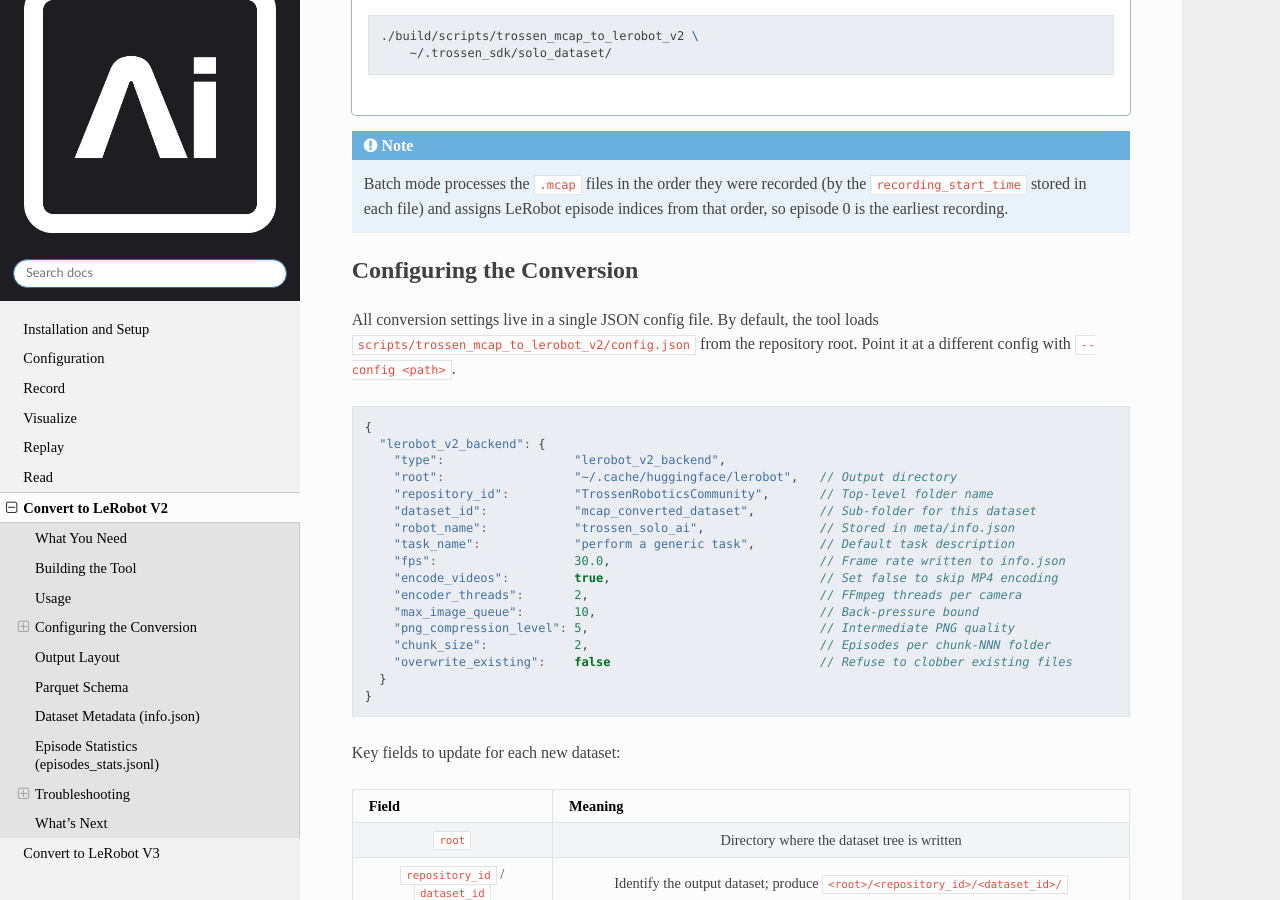
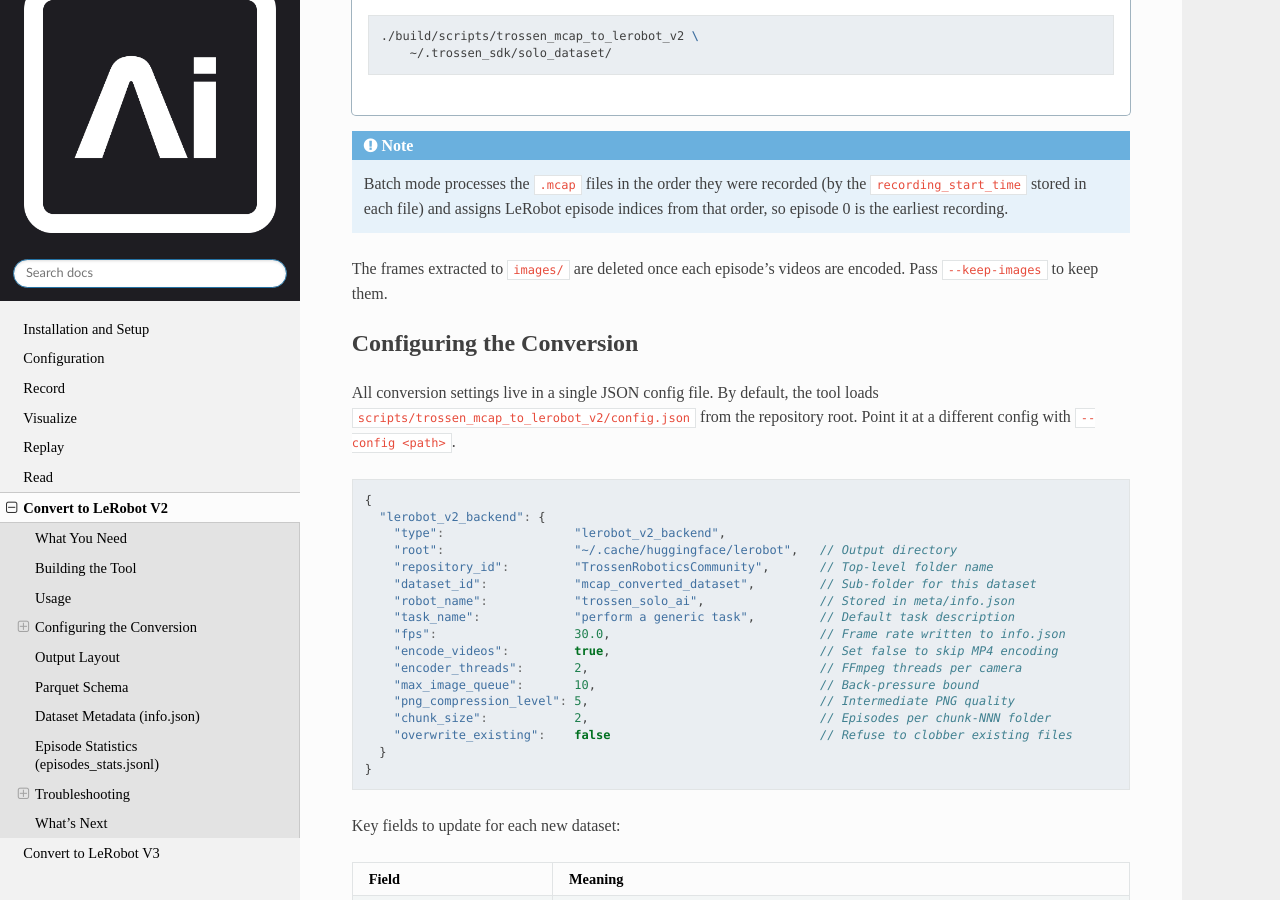
Before and after one commit to TrossenRobotics/trossen_sdk, a Sphinx documentation site: the page built from docs/convert.rst, in a window 1280 px wide and 900 px high, scrolled down 1348 px. Built offline with Sphinx 7.4.7 and the Read the Docs theme 3.1.0, drawn with Linux system fonts in a browser that asks for light colours; some web fonts are replaced.

Commit message:
docs: document --keep-images
[skip ci]

```diff
--- a/docs/convert.rst
+++ b/docs/convert.rst
@@ -72,6 +72,9 @@ Examples per robot:
 .. note::
 
     Batch mode processes the ``.mcap`` files in the order they were recorded (by the ``recording_start_time`` stored in each file) and assigns LeRobot episode indices from that order, so episode 0 is the earliest recording.
+
+The frames extracted to ``images/`` are deleted once each episode's videos are encoded.
+Pass ``--keep-images`` to keep them.
 
 Configuring the Conversion
 ==========================
```
Also changed, not shown: scripts/trossen_mcap_to_lerobot_v2/README.md.
